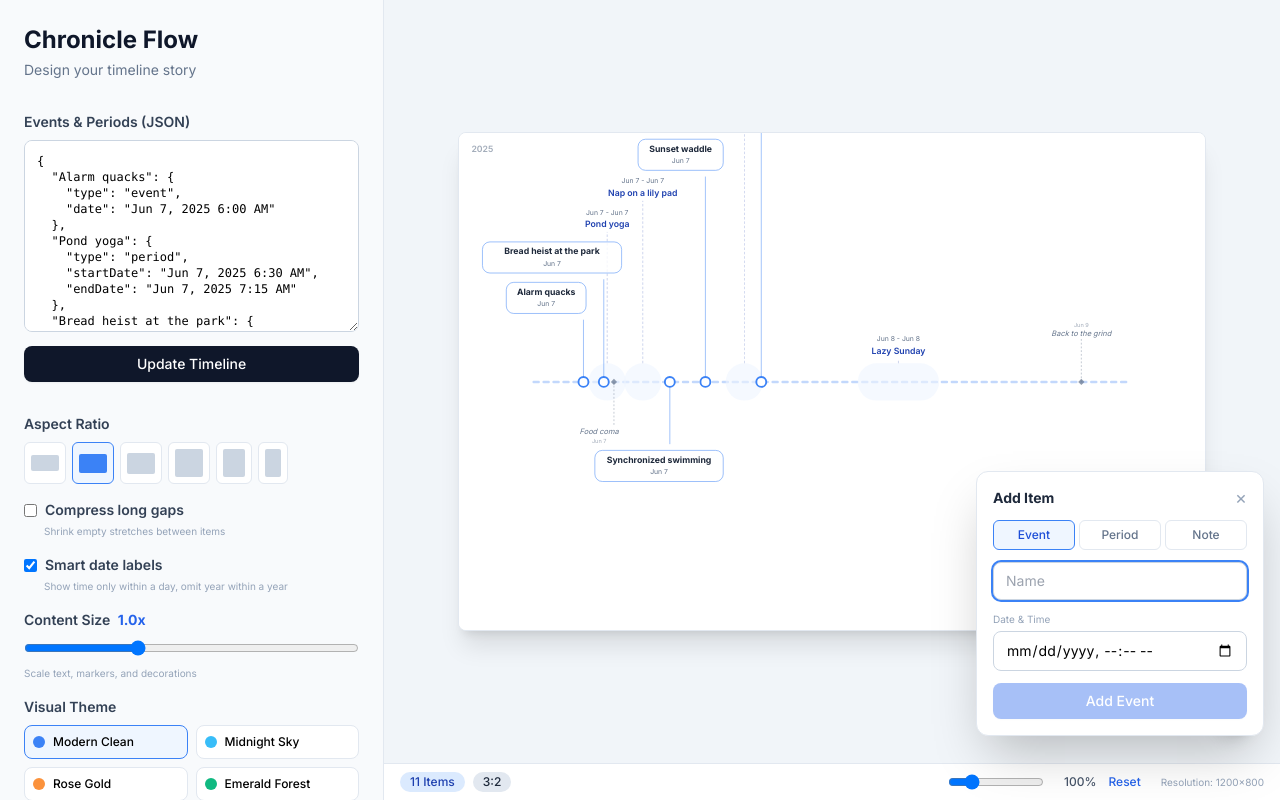
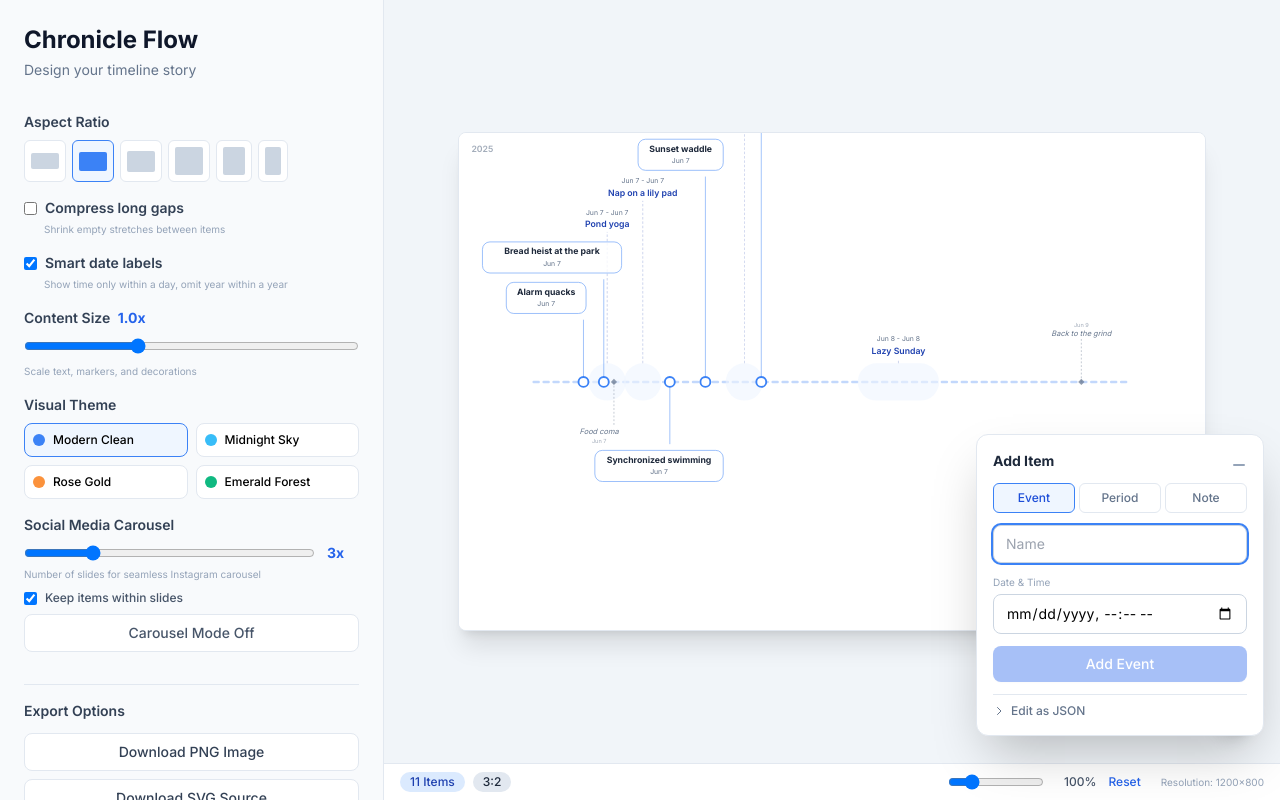
Before and after one commit to Yifeng-Sun/timelineGen, a React (Vite) app: page / in a window 1280 px wide. Built offline with nearby package versions, Linux system fonts and the light colour scheme.

Commit message:
add functions

```diff
--- a/App.tsx
+++ b/App.tsx
@@ -79,6 +79,10 @@ const App: React.FC = () => {
   // Called when a label is edited on the preview
   const handleItemUpdate = useCallback((id: string, changes: Partial<{ label: string }>) => {
     setItems(prev => prev.map(item => item.id === id ? { ...item, ...changes } : item));
+  }, []);
+
+  const handleItemDelete = useCallback((id: string) => {
+    setItems(prev => prev.filter(item => item.id !== id));
   }, []);
 
   const handleExport = async (format: 'png' | 'svg' | 'carousel') => {
@@ -173,8 +177,7 @@ const App: React.FC = () => {
     <div className="flex flex-col md:flex-row h-screen w-screen bg-slate-100 overflow-hidden">
       {/* Sidebar Controls */}
       <ControlPanel
-        items={items}
-        setItems={setItems}
+        itemCount={items.length}
         aspectRatio={aspectRatio}
         setAspectRatio={setAspectRatio}
         contentScale={contentScale}
@@ -225,6 +228,7 @@ const App: React.FC = () => {
                   avoidSplit={avoidSplit}
                   compactDates={compactDates}
                   onItemUpdate={handleItemUpdate}
+                  onItemDelete={handleItemDelete}
                 />
               ) : (
                 <TimelinePreview
@@ -236,6 +240,7 @@ const App: React.FC = () => {
                   compressGaps={compressGaps}
                   compactDates={compactDates}
                   onItemUpdate={handleItemUpdate}
+                  onItemDelete={handleItemDelete}
                 />
               )}
             </div>
@@ -283,9 +288,8 @@ const App: React.FC = () => {
         </button>
         {showAddPanel && (
           <AddItemPanel
-            onAdd={(item) => {
-              setItems(prev => [...prev, item]);
-            }}
+            items={items}
+            setItems={setItems}
             onClose={() => setShowAddPanel(false)}
           />
         )}
--- a/components/AddItemPanel.tsx
+++ b/components/AddItemPanel.tsx
@@ -1,11 +1,12 @@
 
-import React, { useState } from 'react';
+import React, { useState, useEffect } from 'react';
 import { TimelineItem } from '../types';
 
 type AddItemType = 'event' | 'period' | 'note';
 
 interface AddItemPanelProps {
-  onAdd: (item: TimelineItem) => void;
+  items: TimelineItem[];
+  setItems: React.Dispatch<React.SetStateAction<TimelineItem[]>>;
   onClose: () => void;
 }
 
@@ -26,11 +27,32 @@ function formatDateTimeValue(val: string): string {
   });
 }
 
-const AddItemPanel: React.FC<AddItemPanelProps> = ({ onAdd, onClose }) => {
+// Convert items array to the JSON editor format
+function itemsToJson(items: TimelineItem[]): string {
+  const obj: Record<string, object> = {};
+  items.forEach(item => {
+    if (item.type === 'event') {
+      obj[item.label] = { type: 'event', date: item.date };
+    } else if (item.type === 'period') {
+      obj[item.label] = { type: 'period', startDate: item.startDate, endDate: item.endDate };
+    } else {
+      obj[item.label] = { type: 'note', date: item.date };
+    }
+  });
+  return JSON.stringify(obj, null, 2);
+}
+
+const AddItemPanel: React.FC<AddItemPanelProps> = ({ items, setItems, onClose }) => {
   const [addType, setAddType] = useState<AddItemType>('event');
   const [addName, setAddName] = useState('');
   const [addDate, setAddDate] = useState('');
   const [addEndDate, setAddEndDate] = useState('');
+  const [showJson, setShowJson] = useState(false);
+  const [jsonInput, setJsonInput] = useState(() => itemsToJson(items));
+
+  useEffect(() => {
+    setJsonInput(itemsToJson(items));
+  }, [items]);
 
   const canSubmit = addName.trim() && addDate && (addType !== 'period' || addEndDate);
 
@@ -49,10 +71,30 @@ const AddItemPanel: React.FC<AddItemPanelProps> = ({ onAdd, onClose }) => {
       newItem = { id, label: addName.trim(), date: dateStr, type: 'note' };
     }
 
-    onAdd(newItem);
+    setItems(prev => [...prev, newItem]);
     setAddName('');
     setAddDate('');
     setAddEndDate('');
+  };
+
+  const applyJson = () => {
+    try {
+      const data = JSON.parse(jsonInput);
+      const newItems: TimelineItem[] = [];
+      Object.entries(data).forEach(([label, value]: [string, any]) => {
+        const id = Math.random().toString(36).substr(2, 9);
+        if (value.type === 'period') {
+          newItems.push({ id, label, startDate: value.startDate, endDate: value.endDate, type: 'period' });
+        } else if (value.type === 'note') {
+          newItems.push({ id, label, date: value.date, type: 'note' });
+        } else {
+          newItems.push({ id, label, date: value.date, type: 'event' });
+        }
+      });
+      setItems(newItems);
+    } catch (e) {
+      alert("Invalid JSON format. Please check your syntax.");
+    }
   };
 
   const handleKeyDown = (e: React.KeyboardEvent) => {
@@ -66,7 +108,9 @@ const AddItemPanel: React.FC<AddItemPanelProps> = ({ onAdd, onClose }) => {
     <div className="absolute bottom-16 right-4 z-40 w-72 bg-white rounded-xl shadow-2xl border border-slate-200 p-4 space-y-3 animate-in">
       <div className="flex items-center justify-between">
         <h3 className="text-sm font-bold text-slate-800">Add Item</h3>
-        <button onClick={onClose} className="text-slate-400 hover:text-slate-600 text-lg leading-none">&times;</button>
+        <button onClick={onClose} className="text-slate-400 hover:text-slate-600 leading-none" title="Minimize">
+          <svg width="16" height="16" viewBox="0 0 16 16" fill="none" stroke="currentColor" strokeWidth="2" strokeLinecap="round"><line x1="3" y1="12" x2="13" y2="12" /></svg>
+        </button>
       </div>
 
       <div className="flex gap-1">
@@ -125,6 +169,37 @@ const AddItemPanel: React.FC<AddItemPanelProps> = ({ onAdd, onClose }) => {
       >
         Add {addType.charAt(0).toUpperCase() + addType.slice(1)}
       </button>
+
+      {/* Collapsible JSON editor */}
+      <div className="border-t border-slate-200 pt-2">
+        <button
+          onClick={() => setShowJson(!showJson)}
+          className="flex items-center gap-1.5 text-xs font-medium text-slate-500 hover:text-slate-700 transition w-full"
+        >
+          <svg
+            className={`w-3 h-3 transition-transform ${showJson ? 'rotate-90' : ''}`}
+            fill="none" stroke="currentColor" viewBox="0 0 24 24"
+          >
+            <path strokeLinecap="round" strokeLinejoin="round" strokeWidth="2" d="M9 5l7 7-7 7" />
+          </svg>
+          Edit as JSON
+        </button>
+        {showJson && (
+          <div className="mt-2 space-y-2">
+            <textarea
+              className="w-full h-40 p-2 text-[10px] font-mono bg-slate-50 border border-slate-300 rounded-lg focus:ring-2 focus:ring-blue-500 focus:outline-none"
+              value={jsonInput}
+              onChange={(e) => setJsonInput(e.target.value)}
+            />
+            <button
+              onClick={applyJson}
+              className="w-full bg-slate-900 text-white py-1.5 rounded-lg text-xs font-medium hover:bg-slate-800 transition shadow-sm"
+            >
+              Update Timeline
+            </button>
+          </div>
+        )}
+      </div>
     </div>
   );
 };
--- a/components/ControlPanel.tsx
+++ b/components/ControlPanel.tsx
@@ -1,25 +1,9 @@
 
-import React, { useState, useEffect } from 'react';
-import { TimelineItem, AspectRatio, ASPECT_RATIOS, Theme, THEMES } from '../types';
-
-// Convert items array to the JSON editor format
-function itemsToJson(items: TimelineItem[]): string {
-  const obj: Record<string, object> = {};
-  items.forEach(item => {
-    if (item.type === 'event') {
-      obj[item.label] = { type: 'event', date: item.date };
-    } else if (item.type === 'period') {
-      obj[item.label] = { type: 'period', startDate: item.startDate, endDate: item.endDate };
-    } else {
-      obj[item.label] = { type: 'note', date: item.date };
-    }
-  });
-  return JSON.stringify(obj, null, 2);
-}
+import React from 'react';
+import { AspectRatio, ASPECT_RATIOS, Theme, THEMES } from '../types';
 
 interface ControlPanelProps {
-  items: TimelineItem[];
-  setItems: React.Dispatch<React.SetStateAction<TimelineItem[]>>;
+  itemCount: number;
   aspectRatio: AspectRatio;
   setAspectRatio: (ar: AspectRatio) => void;
   contentScale: number;
@@ -40,8 +24,7 @@ interface ControlPanelProps {
 }
 
 const ControlPanel: React.FC<ControlPanelProps> = ({
-  items,
-  setItems,
+  itemCount,
   aspectRatio,
   setAspectRatio,
   contentScale,
@@ -60,54 +43,12 @@ const ControlPanel: React.FC<ControlPanelProps> = ({
   compactDates,
   setCompactDates,
 }) => {
-  const [jsonInput, setJsonInput] = useState(() => itemsToJson(items));
-
-  // Sync jsonInput when items change (e.g. from preview editing)
-  useEffect(() => {
-    setJsonInput(itemsToJson(items));
-  }, [items]);
-
-  const applyJson = () => {
-    try {
-      const data = JSON.parse(jsonInput);
-      const newItems: TimelineItem[] = [];
-      Object.entries(data).forEach(([label, value]: [string, any]) => {
-        const id = Math.random().toString(36).substr(2, 9);
-        if (value.type === 'period') {
-          newItems.push({ id, label, startDate: value.startDate, endDate: value.endDate, type: 'period' });
-        } else if (value.type === 'note') {
-          newItems.push({ id, label, date: value.date, type: 'note' });
-        } else {
-          newItems.push({ id, label, date: value.date, type: 'event' });
-        }
-      });
-      setItems(newItems);
-    } catch (e) {
-      alert("Invalid JSON format. Please check your syntax.");
-    }
-  };
-
   return (
     <div className="h-full bg-slate-50 border-r border-slate-200 overflow-y-auto custom-scrollbar p-6 space-y-8 w-full md:w-96">
       <div>
         <h1 className="text-2xl font-bold text-slate-900 mb-1">Chronicle Flow</h1>
         <p className="text-slate-500 text-sm">Design your timeline story</p>
       </div>
-
-      <section>
-        <label className="block text-sm font-semibold text-slate-700 mb-2">Events & Periods (JSON)</label>
-        <textarea
-          className="w-full h-48 p-3 text-xs font-mono bg-white border border-slate-300 rounded-lg focus:ring-2 focus:ring-blue-500 focus:outline-none"
-          value={jsonInput}
-          onChange={(e) => setJsonInput(e.target.value)}
-        />
-        <button
-          onClick={applyJson}
-          className="mt-2 w-full bg-slate-900 text-white py-2 rounded-lg text-sm font-medium hover:bg-slate-800 transition shadow-sm"
-        >
-          Update Timeline
-        </button>
-      </section>
 
       <section className="space-y-4">
         <div>
--- a/components/TimelinePreview.tsx
+++ b/components/TimelinePreview.tsx
@@ -25,6 +25,7 @@ interface TimelinePreviewProps {
   avoidSplit?: boolean;
   compactDates?: boolean;
   onItemUpdate?: (id: string, changes: Partial<{ label: string }>) => void;
+  onItemDelete?: (id: string) => void;
 }
 
 // Detect if all items fall within a single day or year
@@ -165,6 +166,7 @@ const TimelinePreview: React.FC<TimelinePreviewProps> = ({
   avoidSplit = false,
   compactDates = false,
   onItemUpdate,
+  onItemDelete,
 }) => {
   const s = contentScale;
   const { min, max } = useMemo(() => getMinMaxDates(items), [items]);
@@ -436,6 +438,7 @@ const TimelinePreview: React.FC<TimelinePreviewProps> = ({
                 stroke={theme.accent} strokeWidth={1 * s} opacity="0.35"
                 strokeDasharray={`${4 * s},${3 * s}`}
               />
+              <g className="annotation">
                 {isEditing ? (
                   <foreignObject
                     x={cx - 75 * s}
@@ -466,6 +469,18 @@ const TimelinePreview: React.FC<TimelinePreviewProps> = ({
                 >
                   {fmt(parseDate(item.startDate))} - {fmt(parseDate(item.endDate))}
                 </text>
+                {onItemDelete && (
+                  <g
+                    transform={`translate(${cx + layout.halfW}, ${dateY - 6 * s})`}
+                    style={{ cursor: 'pointer' }} className="delete-btn"
+                    onClick={() => onItemDelete(item.id)}
+                  >
+                    <circle r={8 * s} fill="#ef4444" opacity="0.85" />
+                    <line x1={-3 * s} y1={-3 * s} x2={3 * s} y2={3 * s} stroke="white" strokeWidth={1.5 * s} strokeLinecap="round" />
+                    <line x1={3 * s} y1={-3 * s} x2={-3 * s} y2={3 * s} stroke="white" strokeWidth={1.5 * s} strokeLinecap="round" />
+                  </g>
+                )}
+              </g>
             </g>
           );
         })}
@@ -489,7 +504,7 @@ const TimelinePreview: React.FC<TimelinePreviewProps> = ({
               <line x1={markerX} y1={y} x2={markerX} y2={connEnd}
                 stroke={theme.primary} strokeWidth={1.5 * s} opacity="0.5" />
               <circle cx={markerX} cy={y} r={8 * s} fill={theme.bg} stroke={theme.primary} strokeWidth={3 * s} />
-              <g transform={`translate(${labelX - halfW}, ${boxY})`}>
+              <g transform={`translate(${labelX - halfW}, ${boxY})`} className="annotation">
                 <rect
                   width={boxW} height={boxH} rx={12 * s} fill={theme.bg}
                   stroke={editable ? theme.primary : theme.secondary} strokeWidth={1 * s}
@@ -519,6 +534,17 @@ const TimelinePreview: React.FC<TimelinePreviewProps> = ({
                 <text x={halfW} y={38 * s} textAnchor="middle" fontSize={11 * s} fill={theme.muted} className="select-none">
                   {fmt(parseDate(item.date))}
                 </text>
+                {onItemDelete && (
+                  <g
+                    transform={`translate(${boxW - 6 * s}, ${-6 * s})`}
+                    style={{ cursor: 'pointer' }} className="delete-btn"
+                    onClick={(e) => { e.stopPropagation(); onItemDelete(item.id); }}
+                  >
+                    <circle r={8 * s} fill="#ef4444" opacity="0.85" />
+                    <line x1={-3 * s} y1={-3 * s} x2={3 * s} y2={3 * s} stroke="white" strokeWidth={1.5 * s} strokeLinecap="round" />
+                    <line x1={3 * s} y1={-3 * s} x2={-3 * s} y2={3 * s} stroke="white" strokeWidth={1.5 * s} strokeLinecap="round" />
+                  </g>
+                )}
               </g>
             </g>
           );
@@ -543,6 +569,7 @@ const TimelinePreview: React.FC<TimelinePreviewProps> = ({
               <polygon
                 points={`${markerX},${y - d} ${markerX + d},${y} ${markerX},${y + d} ${markerX - d},${y}`}
                 fill={theme.muted} opacity="0.7" />
+              <g className="annotation">
                 {isEditing ? (
                   <foreignObject x={labelX - 70 * s} y={noteY - 10 * s} width={140 * s} height={20 * s}>
                     <input
@@ -567,6 +594,18 @@ const TimelinePreview: React.FC<TimelinePreviewProps> = ({
                   x={labelX} y={noteY + (isTop ? -18 * s : 28 * s)}
                   textAnchor="middle" fontSize={9 * s} fill={theme.muted} opacity="0.6" className="select-none"
                 >{fmt(parseDate(item.date))}</text>
+                {onItemDelete && (
+                  <g
+                    transform={`translate(${labelX + estimateTextWidth(item.label, 12 * s) / 2 + 10 * s}, ${noteY + (isTop ? -4 * s : 14 * s) - 4 * s})`}
+                    style={{ cursor: 'pointer' }} className="delete-btn"
+                    onClick={() => onItemDelete(item.id)}
+                  >
+                    <circle r={7 * s} fill="#ef4444" opacity="0.85" />
+                    <line x1={-2.5 * s} y1={-2.5 * s} x2={2.5 * s} y2={2.5 * s} stroke="white" strokeWidth={1.5 * s} strokeLinecap="round" />
+                    <line x1={2.5 * s} y1={-2.5 * s} x2={-2.5 * s} y2={2.5 * s} stroke="white" strokeWidth={1.5 * s} strokeLinecap="round" />
+                  </g>
+                )}
+              </g>
             </g>
           );
         })}
--- a/index.html
+++ b/index.html
@@ -44,6 +44,8 @@
       .fab-radar::after {
         animation-delay: 0.6s;
       }
+      .annotation .delete-btn { opacity: 0; transition: opacity 0.15s; }
+      .annotation:hover .delete-btn { opacity: 1; }
     </style>
 </head>
 <body class="overflow-x-hidden">
--- a/types.ts
+++ b/types.ts
@@ -71,7 +71,7 @@ export const THEMES: Record<string, Theme> = {
     name: 'Rose Gold',
     bg: '#fff7ed',
     primary: '#fb923c',
-    secondary: '#ffedd5',
+    secondary: '#fed7aa',
     accent: '#ea580c',
     text: '#431407',
     muted: '#9a3412'
@@ -80,7 +80,7 @@ export const THEMES: Record<string, Theme> = {
     name: 'Emerald Forest',
     bg: '#f0fdf4',
     primary: '#10b981',
-    secondary: '#dcfce7',
+    secondary: '#a7f3d0',
     accent: '#047857',
     text: '#064e3b',
     muted: '#065f46'
```
Lines whose indentation alone changed are shown as unchanged.
